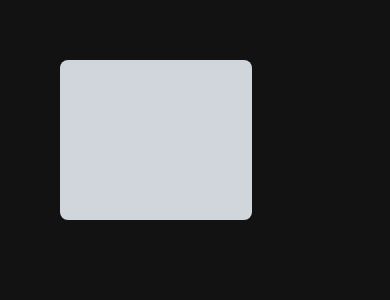
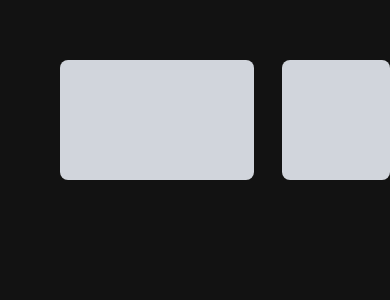
Before and after one commit to sanjaysr77/placement-prep-fe, a React (Vite) app: page / in a window 390 px wide. Shown: the top 300 px of the page. Built offline with nearby package versions, Linux system fonts and the light colour scheme.

Commit message:
Created 2nd Card Component which acts like a button

```diff
--- a/src/components/Card.tsx
+++ b/src/components/Card.tsx
@@ -1,12 +1,10 @@
 export function Card() {
   return (
     <div className="
-      bg-gray-300 m-15 w-48 h-40 p-4 rounded-lg
+      bg-gray-300 m-15 w-56 h-30 p-4 rounded-lg
       sm:w-80 sm:h-40 sm:p-6
-      md:w-100 md:h-40 md:p-6
-      lg:w-200 lg:h-48 lg:p-8
-    ">
-
+      md:w-125 md:h-40 md:p-6
+      lg:w-200 lg:h-48 lg:p-8">
     </div>
   )
 }
--- /dev/null
+++ b/src/components/Card2.tsx
@@ -0,0 +1,13 @@
+
+export function Card2() {
+    return (
+        <button className="bg-gray-300 h-30 w-32 rounded-lg mt-15 -ml-8
+        sm:w-40 sm:h-40 sm:p-6
+        md:w-50 md:h-40 md:p-6
+        lg:w-75 lg:h-48 lg:p-8 lg:ml-2
+        transition duration-200 ease-in-out
+        hover:bg-gray-400 active:scale-95
+        cursor-pointer">
+        </button>
+    )
+}
--- a/src/pages/HomePage.tsx
+++ b/src/pages/HomePage.tsx
@@ -1,7 +1,9 @@
 import { Card } from "../components/Card";
+import { Card2 } from "../components/Card2";
 
 export function Home () {
-    return <div>
+    return <div className="flex">
         <Card />
+        <Card2 />
     </div>
 }
```
